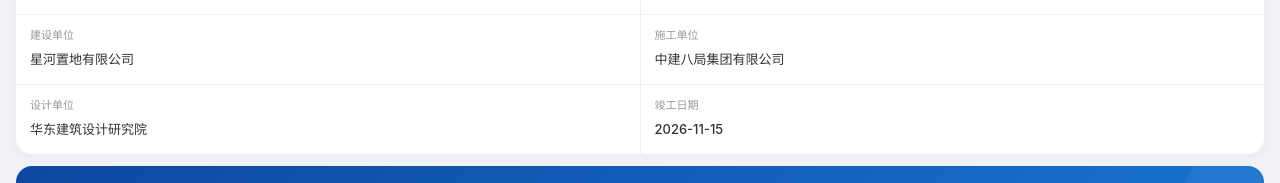
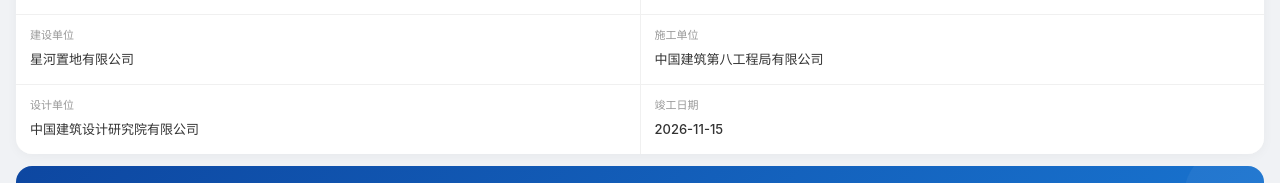
Before and after one commit to FANFAN-rg/digital-delivery, a plain HTML site: page index.html in a window 1280 px wide. Shown: the part 402-585 px from the top of the page. Drawn offline with Linux system fonts and the light colour scheme.

Commit message:
Update index.html

```diff
--- a/index.html
+++ b/index.html
@@ -76,8 +76,8 @@ body{font-family:-apple-system,BlinkMacSystemFont,"PingFang SC","Microsoft YaHei
     <div class="info-item"><label>结构类型</label><span>框架-核心筒</span></div>
     <div class="info-item"><label>建筑层数</label><span>地上38层/地下3层</span></div>
     <div class="info-item"><label>建设单位</label><span>星河置地有限公司</span></div>
-    <div class="info-item"><label>施工单位</label><span>中建八局集团有限公司</span></div>
-    <div class="info-item"><label>设计单位</label><span>华东建筑设计研究院</span></div>
+    <div class="info-item"><label>施工单位</label><span>中国建筑第八工程局有限公司</span></div>
+    <div class="info-item"><label>设计单位</label><span>中国建筑设计研究院有限公司</span></div>
     <div class="info-item"><label>竣工日期</label><span>2026-11-15</span></div>
   </div>
 </div>
```
